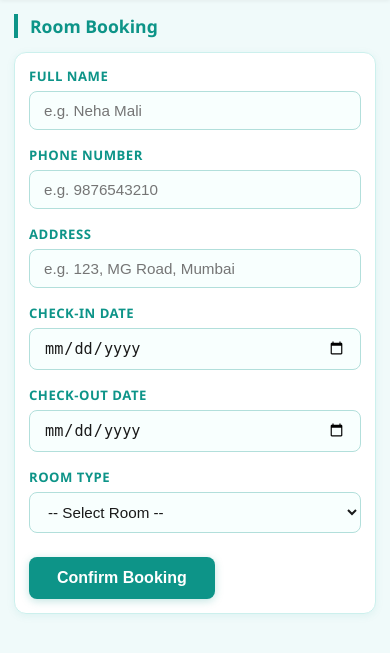
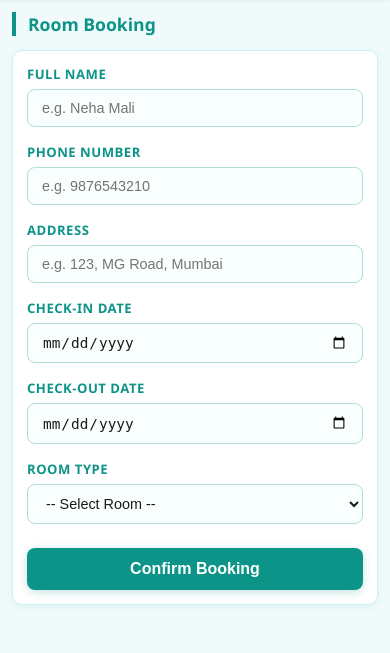
Before and after one commit to NehaMali04/hotel-lifeline, a Flask app: page / in a window 390 px wide. Shown: the part 133-786 px from the top of the page. Run offline with Flask 3, Linux system fonts and the light colour scheme.

Commit message:
Fix mobile responsive layout

```diff
--- a/templates/index.html
+++ b/templates/index.html
@@ -53,7 +53,7 @@
       font-weight: 600;
     }
 
-    .page { display: none; padding: 40px; max-width: 960px; margin: 0 auto; }
+    .page { display: none; padding: 40px; max-width: 960px; margin: 0 auto; width: 100%; }
     .page.active { display: block; }
 
     h2 {
@@ -439,13 +439,34 @@
         flex-shrink: 0;
       }
 
-      .page { padding: 14px; }
+      .page { padding: 12px; }
       h2 { font-size: 1.1rem; margin-bottom: 14px; }
-      .card { padding: 14px; }
 
-      .form-row { grid-template-columns: 1fr; gap: 0; }
+      .card {
+        padding: 14px;
+        width: 100%;
+        border-radius: 10px;
+      }
+
+      .form-row {
+        grid-template-columns: 1fr !important;
+        gap: 0;
+      }
+
+      input, select {
+        width: 100% !important;
+        font-size: 0.9rem;
+      }
+
+      .btn {
+        width: 100%;
+        text-align: center;
+      }
+
       .room-grid { grid-template-columns: 1fr; }
+
       .pay-modes { grid-template-columns: 1fr 1fr; }
+
       .menu-items { grid-template-columns: 1fr; }
 
       .upi-box { grid-template-columns: 1fr; }
@@ -457,8 +478,8 @@
         margin-bottom: 4px;
       }
 
-      table { font-size: 0.72rem; }
-      th, td { padding: 6px 7px; }
+      table { font-size: 0.72rem; display: block; overflow-x: auto; }
+      th, td { padding: 6px 7px; white-space: nowrap; }
 
       .success-modal { padding: 28px 16px; }
       .success-amount { font-size: 1.5rem; }
```
